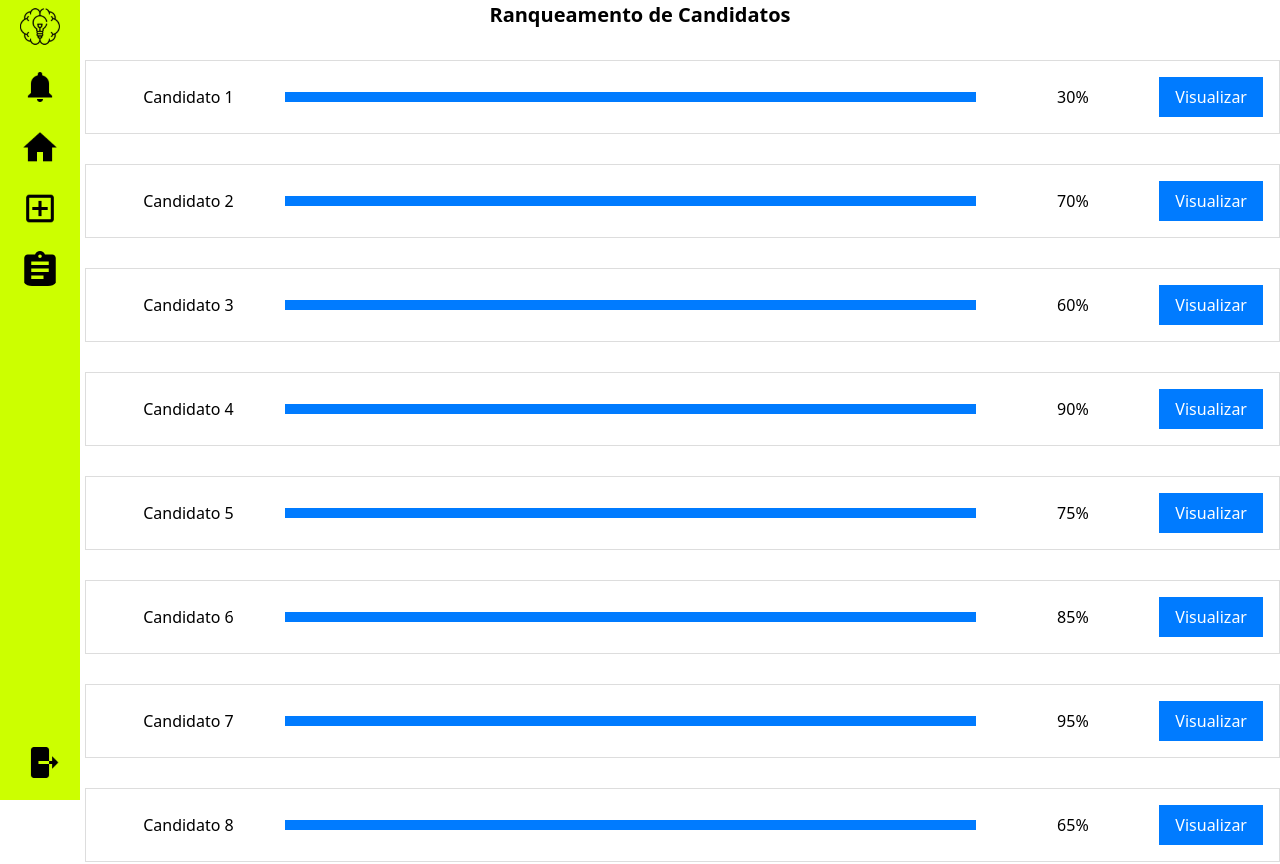
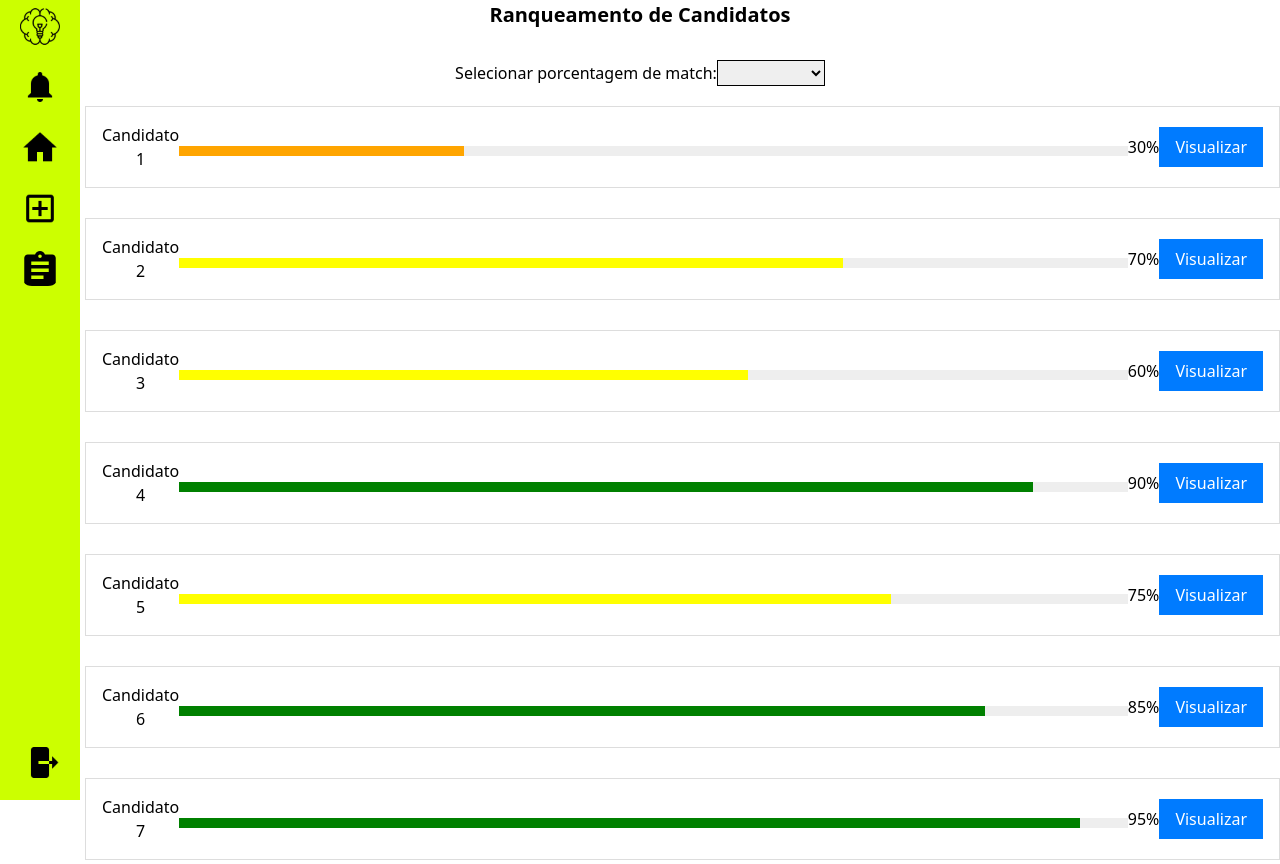
Before and after one commit to Inodevs-6/Inodevs-front-vue, a Vue app: page /Ranqueamento in a window 1280 px wide. Shown: the top 864 px of the page. Built offline with nearby package versions, Linux system fonts and the light colour scheme.

Commit message:
adding search filters and match colors

```diff
--- a/src/views/Ranqueamento.vue
+++ b/src/views/Ranqueamento.vue
@@ -1,17 +1,33 @@
 <script  setup>
     import OpenMenu from '@/components/menu/OpenMenu.vue'
 </script>
-<template >
-  <div >
-    <OpenMenu/>
-
+<template>
+  <div>
+    <OpenMenu />
     <div>
       <h1 class="titulo">Ranqueamento de Candidatos</h1>
-      <div v-for="(candidato, index) in candidatos" :key="index" class="candidato-card">
+
+      <!-- Caixa de filtro por porcentagem de match -->
+      <div class="filtro">
+        <label for="filtroMatch">Selecionar porcentagem de match:</label>
+        <select id="filtroMatch" v-model="filtroSelecionado" @change="filtrarCandidatos" class="borda-filtro">
+          <option value="todos">Todas</option>
+          <option value="0-25">0% - 25%</option>
+          <option value="26-50">26% - 50%</option>
+          <option value="51-75">51% - 75%</option>
+          <option value="76-100">76% - 100%</option>
+        </select>
+      </div>
+
+      <!-- Lista de candidatos filtrados -->
+      <div v-for="(candidato, index) in candidatosFiltrados" :key="index" class="candidato-card">
         <div class="conteudo-candidatos">
           <span class="nome">{{ candidato.nome }}</span>
           <div class="barra">
-            <div class="barra-preenchida" :style="{ width: `${candidato.match}%` }"></div>
+            <div
+              class="barra-preenchida"
+              :style="{ width: `${candidato.match}%`, backgroundColor: getCor(candidato.match) }"
+            ></div>
           </div>
           <span class="match">{{ candidato.match }}%</span>
           <router-link :to="'/visualizar/' + candidato.id">
@@ -37,7 +53,38 @@ export default {
         { id: 7, nome: 'Candidato 7', match: 95 },
         { id: 8, nome: 'Candidato 8', match: 65 },
       ],
+      filtroSelecionado: '',
     };
+  },
+  computed: {
+    candidatosFiltrados() {
+      if (this.filtroSelecionado === '0-25') {
+        return this.candidatos.filter(candidato => candidato.match >= 0 && candidato.match <= 25);
+      } else if (this.filtroSelecionado === '26-50') {
+        return this.candidatos.filter(candidato => candidato.match >= 26 && candidato.match <= 50);
+      } else if (this.filtroSelecionado === '51-75') {
+        return this.candidatos.filter(candidato => candidato.match >= 51 && candidato.match <= 75);
+      } else if (this.filtroSelecionado === '76-100') {
+        return this.candidatos.filter(candidato => candidato.match >= 76 && candidato.match <= 100);
+      } else {
+        return this.candidatos;
+      }
+    },
+  },
+  methods: {
+    filtrarCandidatos() {},
+    getCor(match) {
+      // Definir cores com base na porcentagem de match
+      if (match >= 0 && match <= 25) {
+        return 'red';
+      } else if (match >= 26 && match <= 50) {
+        return 'orange';
+      } else if (match >= 51 && match <= 75) {
+        return 'yellow';
+      } else {
+        return 'green';
+      }
+    },
   },
 };
 </script>
@@ -48,6 +95,15 @@ export default {
   margin-bottom: 30px;
   font-weight: bold;
   font-size: 20px;
+}
+
+.borda-filtro {
+  border: 1px solid #000;
+}
+
+.filtro {
+  text-align: center;
+  margin-bottom: 20px;
 }
 
 .candidato-card {
@@ -74,18 +130,16 @@ export default {
 }
 
 .barra {
-  flex: 4;
+  width: 100%;
   background-color: #eee;
   height: 10px;
-  margin: 0 10px;
-  display: flex;
-  align-items: center;
+  margin-top: 8px;
 }
 
 .barra-preenchida {
-  flex: 1;
   height: 100%;
-  background-color: #007bff;
+  width: 0;
+  transition: width 0.5s ease;
 }
 
 .visualizar-button {
```
